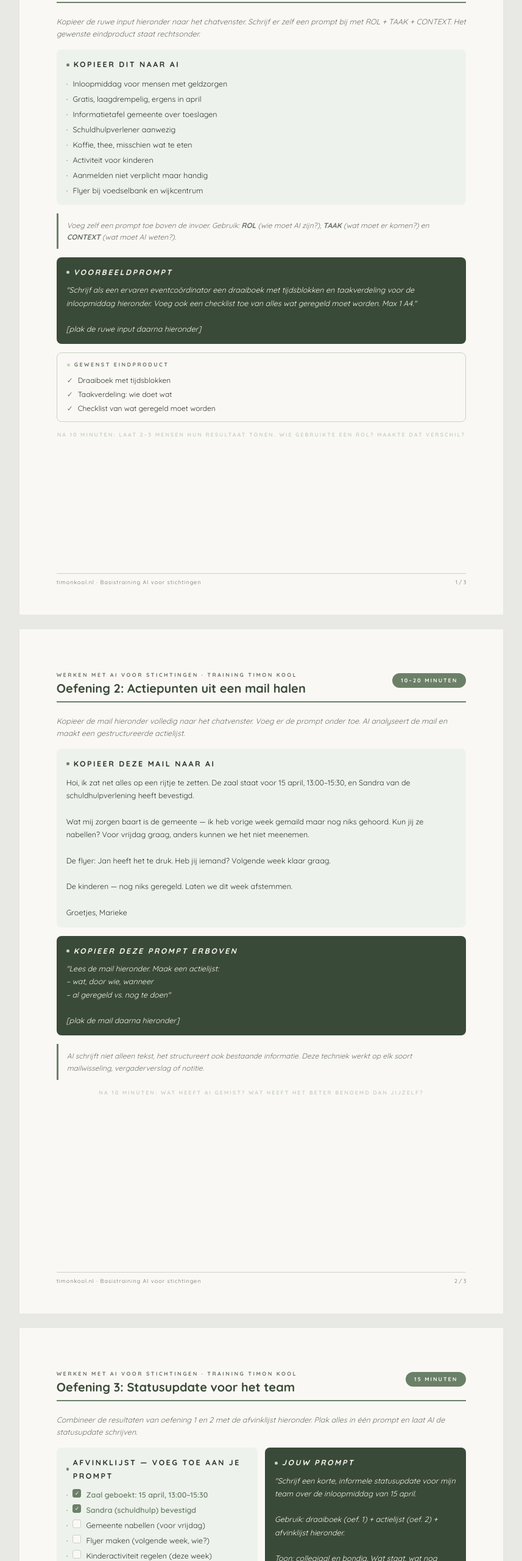
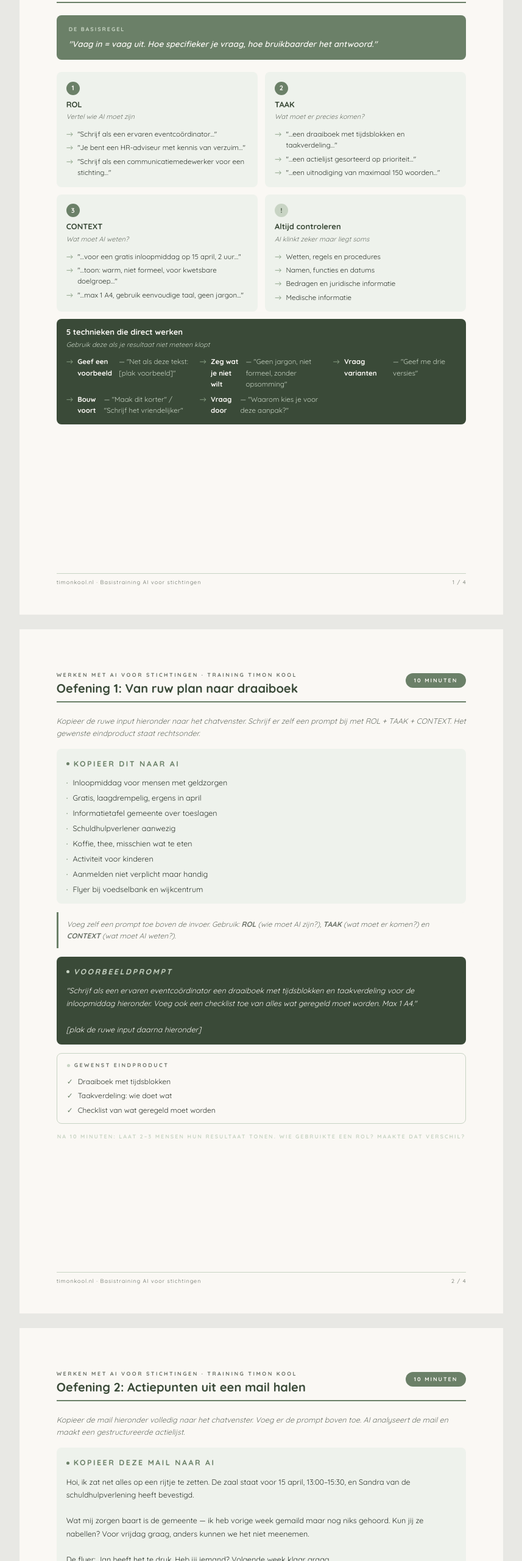
Before and after one commit to timonkool/timonkool.github.io, a plain HTML site: page docs/handheld-basistraining-ai.html in a window 1280 px wide. Shown: the part 200-2760 px from the top of the page at 61% size, without its empty margins (211-1068 px from the left). Drawn offline with Linux system fonts and the light colour scheme.

Commit message:
Handout: snelgids eigen pagina, kopieerbare afvinklijst
Checklist gebruikt nu teksttekens (✓/○) die meekopieren.
Promptreferentie verplaatst naar pagina 1 met eigen titel.
Oefeningen verschoven naar pagina's 2, 3 en 4.

Co-Authored-By: Claude Sonnet 4.6 <noreply@anthropic.com>

```diff
--- a/docs/handheld-basistraining-ai.html
+++ b/docs/handheld-basistraining-ai.html
@@ -31,7 +31,7 @@ body {
   -webkit-font-smoothing: antialiased;
 }
 
-/* ── Scherm: print-knop bovenaan ── */
+/* ── Scherm: printknop ── */
 .screen-bar {
   background: var(--sage-ink);
   padding: 14px 32px;
@@ -76,7 +76,7 @@ body {
   min-height: 297mm;
   background: var(--cream);
   margin: 24px auto;
-  padding: 18mm 16mm 16mm;
+  padding: 18mm 16mm 20mm;
   position: relative;
 }
 
@@ -90,8 +90,6 @@ body {
   margin-bottom: 20px;
   gap: 16px;
 }
-
-.page-header-left {}
 
 .page-supertitle {
   font-size: 9px;
@@ -120,9 +118,10 @@ body {
   border-radius: 999px;
   white-space: nowrap;
   margin-top: 4px;
+  flex-shrink: 0;
 }
 
-/* ── Instructie-intro ── */
+/* ── Introductietekst ── */
 .exercise-intro {
   font-size: 12.5px;
   color: var(--muted);
@@ -138,26 +137,28 @@ body {
   margin-bottom: 14px;
 }
 
-.copy-label {
+.block-label {
   font-size: 9px;
   font-weight: 700;
   letter-spacing: 2.5px;
   text-transform: uppercase;
-  color: var(--sage-deep);
   margin-bottom: 10px;
   display: flex;
   align-items: center;
   gap: 7px;
 }
 
-.copy-label::before {
+.block-label::before {
   content: '';
   display: inline-block;
   width: 5px;
   height: 5px;
-  background: var(--sage-deep);
   border-radius: 50%;
+  flex-shrink: 0;
 }
+
+.copy-block .block-label { color: var(--sage-deep); }
+.copy-block .block-label::before { background: var(--sage-deep); }
 
 .copy-block ul {
   list-style: none;
@@ -179,7 +180,6 @@ body {
   color: var(--sage);
   font-weight: 700;
   flex-shrink: 0;
-  margin-top: 0;
 }
 
 .copy-block p {
@@ -197,26 +197,8 @@ body {
   margin-bottom: 14px;
 }
 
-.prompt-label {
-  font-size: 9px;
-  font-weight: 700;
-  letter-spacing: 2.5px;
-  text-transform: uppercase;
-  color: var(--sage-soft);
-  margin-bottom: 8px;
-  display: flex;
-  align-items: center;
-  gap: 7px;
-}
-
-.prompt-label::before {
-  content: '';
-  display: inline-block;
-  width: 5px;
-  height: 5px;
-  background: var(--sage-soft);
-  border-radius: 50%;
-}
+.prompt-block .block-label { color: var(--sage-soft); }
+.prompt-block .block-label::before { background: var(--sage-soft); }
 
 .prompt-block p {
   font-size: 12.5px;
@@ -226,7 +208,7 @@ body {
   white-space: pre-line;
 }
 
-/* ── Eindproduct-vak ── */
+/* ── Resultaatvak ── */
 .result-block {
   border: 1.5px solid var(--sage-soft);
   border-radius: 8px;
@@ -234,26 +216,8 @@ body {
   margin-bottom: 14px;
 }
 
-.result-label {
-  font-size: 9px;
-  font-weight: 700;
-  letter-spacing: 2.5px;
-  text-transform: uppercase;
-  color: var(--muted);
-  margin-bottom: 8px;
-  display: flex;
-  align-items: center;
-  gap: 7px;
-}
-
-.result-label::before {
-  content: '';
-  display: inline-block;
-  width: 5px;
-  height: 5px;
-  background: var(--sage-soft);
-  border-radius: 50%;
-}
+.result-block .block-label { color: var(--muted); }
+.result-block .block-label::before { background: var(--sage-soft); }
 
 .result-block ul {
   list-style: none;
@@ -277,7 +241,7 @@ body {
   flex-shrink: 0;
 }
 
-/* ── Checklist ── */
+/* ── Checklist (kopieerbaar) ── */
 .checklist {
   list-style: none;
   display: flex;
@@ -290,38 +254,22 @@ body {
   color: var(--text);
   display: flex;
   align-items: flex-start;
-  gap: 9px;
+  gap: 8px;
 }
 
-.checklist li .check-box {
-  width: 14px;
-  height: 14px;
-  border: 1.5px solid var(--sage-soft);
-  border-radius: 3px;
+.checklist li .check-char {
   flex-shrink: 0;
-  margin-top: 1px;
-  background: var(--cream);
+  font-weight: 700;
+  font-size: 13px;
+  line-height: 1.3;
+  width: 16px;
+  text-align: center;
 }
 
-.checklist li.checked .check-box {
-  background: var(--sage-deep);
-  border-color: var(--sage-deep);
-  display: flex;
-  align-items: center;
-  justify-content: center;
-}
-
-.checklist li.checked .check-box::after {
-  content: '✓';
-  color: var(--cream);
-  font-size: 9px;
-  font-weight: 700;
-}
-
-.checklist li.checked span {
-  color: var(--sage-deep);
-  font-weight: 600;
-}
+.checklist li.checked .check-char { color: var(--sage-deep); }
+.checklist li.open    .check-char { color: var(--sage-soft); }
+.checklist li.checked .check-text { color: var(--sage-deep); font-weight: 600; }
+.checklist li.open    .check-text { color: var(--text); }
 
 /* ── Tip-balk ── */
 .tip {
@@ -335,47 +283,141 @@ body {
   font-style: italic;
 }
 
-/* ── Referentiekaart onderaan pagina 3 ── */
+/* ── Scheidingslabel ── */
+.block-sep {
+  font-size: 9px;
+  font-weight: 700;
+  letter-spacing: 2px;
+  text-transform: uppercase;
+  color: var(--sage-soft);
+  text-align: center;
+  margin: 10px 0;
+}
+
+/* ── Referentieraster ── */
 .ref-grid {
   display: grid;
   grid-template-columns: 1fr 1fr;
-  gap: 10px;
-  margin-top: 4px;
+  gap: 12px;
 }
 
 .ref-card {
   background: var(--sage-mist);
-  border-radius: 6px;
-  padding: 10px 12px;
+  border-radius: 8px;
+  padding: 14px 16px;
+}
+
+.ref-card-num {
+  display: inline-flex;
+  align-items: center;
+  justify-content: center;
+  width: 22px;
+  height: 22px;
+  background: var(--sage-deep);
+  border-radius: 50%;
+  color: var(--cream);
+  font-size: 11px;
+  font-weight: 700;
+  margin-bottom: 8px;
 }
 
 .ref-card-title {
-  font-size: 9.5px;
+  font-size: 13px;
   font-weight: 700;
-  letter-spacing: 1.5px;
-  text-transform: uppercase;
-  color: var(--sage-deep);
-  margin-bottom: 6px;
+  color: var(--sage-ink);
+  margin-bottom: 4px;
+  line-height: 1.2;
+}
+
+.ref-card-sub {
+  font-size: 11px;
+  color: var(--muted);
+  margin-bottom: 10px;
+  font-style: italic;
 }
 
 .ref-card ul {
   list-style: none;
   display: flex;
   flex-direction: column;
-  gap: 3px;
+  gap: 4px;
 }
 
 .ref-card ul li {
-  font-size: 11px;
+  font-size: 11.5px;
   color: var(--text);
   display: flex;
-  gap: 6px;
+  gap: 7px;
+  align-items: flex-start;
 }
 
 .ref-card ul li::before {
   content: '→';
   color: var(--sage);
   flex-shrink: 0;
+}
+
+/* Technieken-kaart (volle breedte) */
+.ref-card-wide {
+  grid-column: 1 / -1;
+  background: var(--sage-ink);
+  border-radius: 8px;
+  padding: 14px 16px;
+}
+
+.ref-card-wide .ref-card-title { color: var(--cream); }
+.ref-card-wide .ref-card-sub   { color: var(--sage-soft); }
+
+.ref-card-wide .techniques {
+  display: grid;
+  grid-template-columns: 1fr 1fr 1fr;
+  gap: 6px 16px;
+  list-style: none;
+}
+
+.ref-card-wide .techniques li {
+  font-size: 11.5px;
+  color: var(--soft);
+  display: flex;
+  gap: 7px;
+  align-items: flex-start;
+  color: var(--sage-soft);
+}
+
+.ref-card-wide .techniques li strong {
+  color: var(--cream);
+}
+
+.ref-card-wide .techniques li::before {
+  content: '→';
+  color: var(--sage);
+  flex-shrink: 0;
+}
+
+/* ── Gouden regel banner ── */
+.golden-rule {
+  background: var(--sage-deep);
+  border-radius: 8px;
+  padding: 16px 20px;
+  margin-bottom: 20px;
+}
+
+.golden-rule p {
+  font-size: 13.5px;
+  font-weight: 600;
+  color: var(--cream);
+  font-style: italic;
+  line-height: 1.5;
+}
+
+.golden-rule span {
+  display: block;
+  font-size: 9px;
+  font-weight: 700;
+  letter-spacing: 2px;
+  text-transform: uppercase;
+  color: var(--sage-soft);
+  margin-bottom: 6px;
 }
 
 /* ── Paginavoet ── */
@@ -391,40 +433,19 @@ body {
   padding-top: 7px;
 }
 
-.page-footer-left {
+.page-footer span {
   font-size: 9px;
   color: var(--muted);
   letter-spacing: 1px;
-}
-
-.page-footer-right {
-  font-size: 9px;
-  color: var(--muted);
-}
-
-/* ── Scheidingslabel tussen blokken ── */
-.block-sep {
-  font-size: 9px;
-  font-weight: 700;
-  letter-spacing: 2px;
-  text-transform: uppercase;
-  color: var(--sage-soft);
-  text-align: center;
-  margin: 10px 0;
 }
 
 /* ══════════════════════════════════════
    PRINT
 ══════════════════════════════════════ */
 @media print {
-  @page {
-    size: A4;
-    margin: 0;
-  }
+  @page { size: A4; margin: 0; }
 
-  body {
-    background: white;
-  }
+  body { background: white; }
 
   .screen-bar { display: none; }
 
@@ -433,7 +454,7 @@ body {
     min-height: 0;
     height: 297mm;
     margin: 0;
-    padding: 18mm 16mm 20mm;
+    padding: 18mm 16mm 22mm;
     page-break-after: always;
     break-after: page;
   }
@@ -457,16 +478,101 @@ body {
 </div>
 
 <!-- ══════════════════════════════════════
-     PAGINA 1  –  Oefening 1: Draaiboek
+     PAGINA 1  –  Snelgids goede prompts
 ══════════════════════════════════════ -->
 <div class="page">
 
   <div class="page-header">
-    <div class="page-header-left">
+    <div>
+      <p class="page-supertitle">Werken met AI voor stichtingen &middot; Training Timon Kool</p>
+      <h1 class="page-title">Snelgids: zo schrijf je een goede prompt</h1>
+    </div>
+    <span class="page-badge">Bewaar dit vel</span>
+  </div>
+
+  <div class="golden-rule">
+    <span>De basisregel</span>
+    <p>"Vaag in = vaag uit. Hoe specifieker je vraag, hoe bruikbaarder het antwoord."</p>
+  </div>
+
+  <div class="ref-grid">
+
+    <div class="ref-card">
+      <div class="ref-card-num">1</div>
+      <p class="ref-card-title">ROL</p>
+      <p class="ref-card-sub">Vertel wie AI moet zijn</p>
+      <ul>
+        <li>"Schrijf als een ervaren eventcoördinator…"</li>
+        <li>"Je bent een HR-adviseur met kennis van verzuim…"</li>
+        <li>"Schrijf als een communicatiemedewerker voor een stichting…"</li>
+      </ul>
+    </div>
+
+    <div class="ref-card">
+      <div class="ref-card-num">2</div>
+      <p class="ref-card-title">TAAK</p>
+      <p class="ref-card-sub">Wat moet er precies komen?</p>
+      <ul>
+        <li>"…een draaiboek met tijdsblokken en taakverdeling…"</li>
+        <li>"…een actielijst gesorteerd op prioriteit…"</li>
+        <li>"…een uitnodiging van maximaal 150 woorden…"</li>
+      </ul>
+    </div>
+
+    <div class="ref-card">
+      <div class="ref-card-num">3</div>
+      <p class="ref-card-title">CONTEXT</p>
+      <p class="ref-card-sub">Wat moet AI weten?</p>
+      <ul>
+        <li>"…voor een gratis inloopmiddag op 15 april, 2 uur…"</li>
+        <li>"…toon: warm, niet formeel, voor kwetsbare doelgroep…"</li>
+        <li>"…max 1 A4, gebruik eenvoudige taal, geen jargon…"</li>
+      </ul>
+    </div>
+
+    <div class="ref-card">
+      <div class="ref-card-num" style="background: var(--sage-soft); color: var(--sage-ink);">!</div>
+      <p class="ref-card-title">Altijd controleren</p>
+      <p class="ref-card-sub">AI klinkt zeker maar liegt soms</p>
+      <ul>
+        <li>Wetten, regels en procedures</li>
+        <li>Namen, functies en datums</li>
+        <li>Bedragen en juridische informatie</li>
+        <li>Medische informatie</li>
+      </ul>
+    </div>
+
+    <div class="ref-card-wide">
+      <p class="ref-card-title">5 technieken die direct werken</p>
+      <p class="ref-card-sub">Gebruik deze als je resultaat niet meteen klopt</p>
+      <ul class="techniques">
+        <li><strong>Geef een voorbeeld</strong> &mdash; "Net als deze tekst: [plak voorbeeld]"</li>
+        <li><strong>Zeg wat je niet wilt</strong> &mdash; "Geen jargon, niet formeel, zonder opsomming"</li>
+        <li><strong>Vraag varianten</strong> &mdash; "Geef me drie versies"</li>
+        <li><strong>Bouw voort</strong> &mdash; "Maak dit korter" / "Schrijf het vriendelijker"</li>
+        <li><strong>Vraag door</strong> &mdash; "Waarom kies je voor deze aanpak?"</li>
+      </ul>
+    </div>
+
+  </div>
+
+  <div class="page-footer">
+    <span>timonkool.nl &middot; Basistraining AI voor stichtingen</span>
+    <span>1 / 4</span>
+  </div>
+</div>
+
+<!-- ══════════════════════════════════════
+     PAGINA 2  –  Oefening 1: Draaiboek
+══════════════════════════════════════ -->
+<div class="page">
+
+  <div class="page-header">
+    <div>
       <p class="page-supertitle">Werken met AI voor stichtingen &middot; Training Timon Kool</p>
       <h1 class="page-title">Oefening 1: Van ruw plan naar draaiboek</h1>
     </div>
-    <span class="page-badge">0–15 minuten</span>
+    <span class="page-badge">10 minuten</span>
   </div>
 
   <p class="exercise-intro">
@@ -474,7 +580,7 @@ body {
   </p>
 
   <div class="copy-block">
-    <p class="copy-label">Kopieer dit naar AI</p>
+    <p class="block-label">Kopieer dit naar AI</p>
     <ul>
       <li>Inloopmiddag voor mensen met geldzorgen</li>
       <li>Gratis, laagdrempelig, ergens in april</li>
@@ -492,14 +598,14 @@ body {
   </div>
 
   <div class="prompt-block">
-    <p class="prompt-label">Voorbeeldprompt</p>
+    <p class="block-label">Voorbeeldprompt</p>
     <p>"Schrijf als een ervaren eventcoördinator een draaiboek met tijdsblokken en taakverdeling voor de inloopmiddag hieronder. Voeg ook een checklist toe van alles wat geregeld moet worden. Max 1 A4."
 
 [plak de ruwe input daarna hieronder]</p>
   </div>
 
   <div class="result-block">
-    <p class="result-label">Gewenst eindproduct</p>
+    <p class="block-label">Gewenst eindproduct</p>
     <ul>
       <li>Draaiboek met tijdsblokken</li>
       <li>Taakverdeling: wie doet wat</li>
@@ -510,30 +616,30 @@ body {
   <div class="block-sep">Na 10 minuten: laat 2–3 mensen hun resultaat tonen. Wie gebruikte een ROL? Maakte dat verschil?</div>
 
   <div class="page-footer">
-    <span class="page-footer-left">timonkool.nl &middot; Basistraining AI voor stichtingen</span>
-    <span class="page-footer-right">1 / 3</span>
+    <span>timonkool.nl &middot; Basistraining AI voor stichtingen</span>
+    <span>2 / 4</span>
   </div>
 </div>
 
 <!-- ══════════════════════════════════════
-     PAGINA 2  –  Oefening 2: Mail
+     PAGINA 3  –  Oefening 2: Mail
 ══════════════════════════════════════ -->
 <div class="page">
 
   <div class="page-header">
-    <div class="page-header-left">
+    <div>
       <p class="page-supertitle">Werken met AI voor stichtingen &middot; Training Timon Kool</p>
       <h1 class="page-title">Oefening 2: Actiepunten uit een mail halen</h1>
     </div>
-    <span class="page-badge">10–20 minuten</span>
+    <span class="page-badge">10 minuten</span>
   </div>
 
   <p class="exercise-intro">
-    Kopieer de mail hieronder volledig naar het chatvenster. Voeg er de prompt onder toe. AI analyseert de mail en maakt een gestructureerde actielijst.
+    Kopieer de mail hieronder volledig naar het chatvenster. Voeg er de prompt boven toe. AI analyseert de mail en maakt een gestructureerde actielijst.
   </p>
 
   <div class="copy-block">
-    <p class="copy-label">Kopieer deze mail naar AI</p>
+    <p class="block-label">Kopieer deze mail naar AI</p>
     <p>Hoi, ik zat net alles op een rijtje te zetten. De zaal staat voor 15 april, 13:00–15:30, en Sandra van de schuldhulpverlening heeft bevestigd.
 
 Wat mij zorgen baart is de gemeente — ik heb vorige week gemaild maar nog niks gehoord. Kun jij ze nabellen? Voor vrijdag graag, anders kunnen we het niet meenemen.
@@ -546,7 +652,7 @@ Groetjes, Marieke</p>
   </div>
 
   <div class="prompt-block">
-    <p class="prompt-label">Kopieer deze prompt erboven</p>
+    <p class="block-label">Kopieer deze prompt erboven</p>
     <p>"Lees de mail hieronder. Maak een actielijst:
 – wat, door wie, wanneer
 – al geregeld vs. nog te doen"
@@ -561,18 +667,18 @@ Groetjes, Marieke</p>
   <div class="block-sep">Na 10 minuten: wat heeft AI gemist? Wat heeft het beter benoemd dan jijzelf?</div>
 
   <div class="page-footer">
-    <span class="page-footer-left">timonkool.nl &middot; Basistraining AI voor stichtingen</span>
-    <span class="page-footer-right">2 / 3</span>
+    <span>timonkool.nl &middot; Basistraining AI voor stichtingen</span>
+    <span>3 / 4</span>
   </div>
 </div>
 
 <!-- ══════════════════════════════════════
-     PAGINA 3  –  Oefening 3: Statusupdate
+     PAGINA 4  –  Oefening 3: Statusupdate
 ══════════════════════════════════════ -->
 <div class="page">
 
   <div class="page-header">
-    <div class="page-header-left">
+    <div>
       <p class="page-supertitle">Werken met AI voor stichtingen &middot; Training Timon Kool</p>
       <h1 class="page-title">Oefening 3: Statusupdate voor het team</h1>
     </div>
@@ -583,23 +689,23 @@ Groetjes, Marieke</p>
     Combineer de resultaten van oefening 1 en 2 met de afvinklijst hieronder. Plak alles in één prompt en laat AI de statusupdate schrijven.
   </p>
 
-  <div style="display: grid; grid-template-columns: 1fr 1fr; gap: 12px; margin-bottom: 12px;">
+  <div style="display: grid; grid-template-columns: 1fr 1fr; gap: 12px; margin-bottom: 14px;">
 
     <div class="copy-block" style="margin-bottom: 0;">
-      <p class="copy-label">Afvinklijst — voeg toe aan je prompt</p>
+      <p class="block-label">Afvinklijst — voeg toe aan je prompt</p>
       <ul class="checklist">
-        <li class="checked"><div class="check-box"></div><span>Zaal geboekt: 15 april, 13:00–15:30</span></li>
-        <li class="checked"><div class="check-box"></div><span>Sandra (schuldhulp) bevestigd</span></li>
-        <li><div class="check-box"></div><span>Gemeente nabellen (voor vrijdag)</span></li>
-        <li><div class="check-box"></div><span>Flyer maken (volgende week, wie?)</span></li>
-        <li><div class="check-box"></div><span>Kinderactiviteit regelen (deze week)</span></li>
-        <li><div class="check-box"></div><span>Aanmeldprocedure bepalen</span></li>
-        <li><div class="check-box"></div><span>Catering regelen</span></li>
+        <li class="checked"><span class="check-char">✓</span><span class="check-text">Zaal geboekt: 15 april, 13:00–15:30</span></li>
+        <li class="checked"><span class="check-char">✓</span><span class="check-text">Sandra (schuldhulp) bevestigd</span></li>
+        <li class="open">   <span class="check-char">○</span><span class="check-text">Gemeente nabellen (voor vrijdag)</span></li>
+        <li class="open">   <span class="check-char">○</span><span class="check-text">Flyer maken (volgende week, wie?)</span></li>
+        <li class="open">   <span class="check-char">○</span><span class="check-text">Kinderactiviteit regelen (deze week)</span></li>
+        <li class="open">   <span class="check-char">○</span><span class="check-text">Aanmeldprocedure bepalen</span></li>
+        <li class="open">   <span class="check-char">○</span><span class="check-text">Catering regelen</span></li>
       </ul>
     </div>
 
     <div class="prompt-block" style="margin-bottom: 0;">
-      <p class="prompt-label">Jouw prompt</p>
+      <p class="block-label">Jouw prompt</p>
       <p>"Schrijf een korte, informele statusupdate voor mijn team over de inloopmiddag van 15 april.
 
 Gebruik: draaiboek (oef. 1) + actielijst (oef. 2) + afvinklijst hieronder.
@@ -615,49 +721,9 @@ Toon: collegiaal en bondig. Wat staat, wat nog openstaat, wie wat pakt."
     Vraag na afloop: "Hoelang had dit normaal gekost?" — laat de stilte vallen.
   </div>
 
-  <div style="margin-top: 6px; border-top: 1.5px solid var(--sage-soft); padding-top: 12px;">
-    <p style="font-size: 9px; font-weight: 700; letter-spacing: 2.5px; text-transform: uppercase; color: var(--muted); margin-bottom: 10px;">Snel naslagwerk: de drie elementen van een goede prompt</p>
-    <div class="ref-grid">
-      <div class="ref-card">
-        <p class="ref-card-title">ROL &nbsp;·&nbsp; Vertel wie AI moet zijn</p>
-        <ul>
-          <li>"Schrijf als een ervaren eventcoördinator…"</li>
-          <li>"Je bent een HR-adviseur met kennis van verzuim…"</li>
-          <li>"Schrijf als een communicatiemedewerker…"</li>
-        </ul>
-      </div>
-      <div class="ref-card">
-        <p class="ref-card-title">TAAK &nbsp;·&nbsp; Wat moet er precies komen?</p>
-        <ul>
-          <li>"…een draaiboek met tijdsblokken…"</li>
-          <li>"…een actielijst gesorteerd op prioriteit…"</li>
-          <li>"…een uitnodiging van max 150 woorden…"</li>
-        </ul>
-      </div>
-      <div class="ref-card">
-        <p class="ref-card-title">CONTEXT &nbsp;·&nbsp; Wat moet AI weten?</p>
-        <ul>
-          <li>"…voor een inloopmiddag op 15 april, 2 uur, gratis…"</li>
-          <li>"…toon: warm, niet formeel, voor kwetsbare doelgroep…"</li>
-          <li>"…max 1 A4, gebruik eenvoudige taal…"</li>
-        </ul>
-      </div>
-      <div class="ref-card">
-        <p class="ref-card-title">5 technieken die direct werken</p>
-        <ul>
-          <li>Geef een voorbeeld: "Net als deze tekst: [plak]"</li>
-          <li>Zeg wat je niet wilt: "Geen jargon, niet formeel"</li>
-          <li>Vraag varianten: "Geef drie versies"</li>
-          <li>Bouw voort: "Maak dit korter / vriendelijker"</li>
-          <li>Vraag door: "Waarom kies je deze aanpak?"</li>
-        </ul>
-      </div>
-    </div>
-  </div>
-
   <div class="page-footer">
-    <span class="page-footer-left">timonkool.nl &middot; Basistraining AI voor stichtingen</span>
-    <span class="page-footer-right">3 / 3</span>
+    <span>timonkool.nl &middot; Basistraining AI voor stichtingen</span>
+    <span>4 / 4</span>
   </div>
 </div>
 
```
